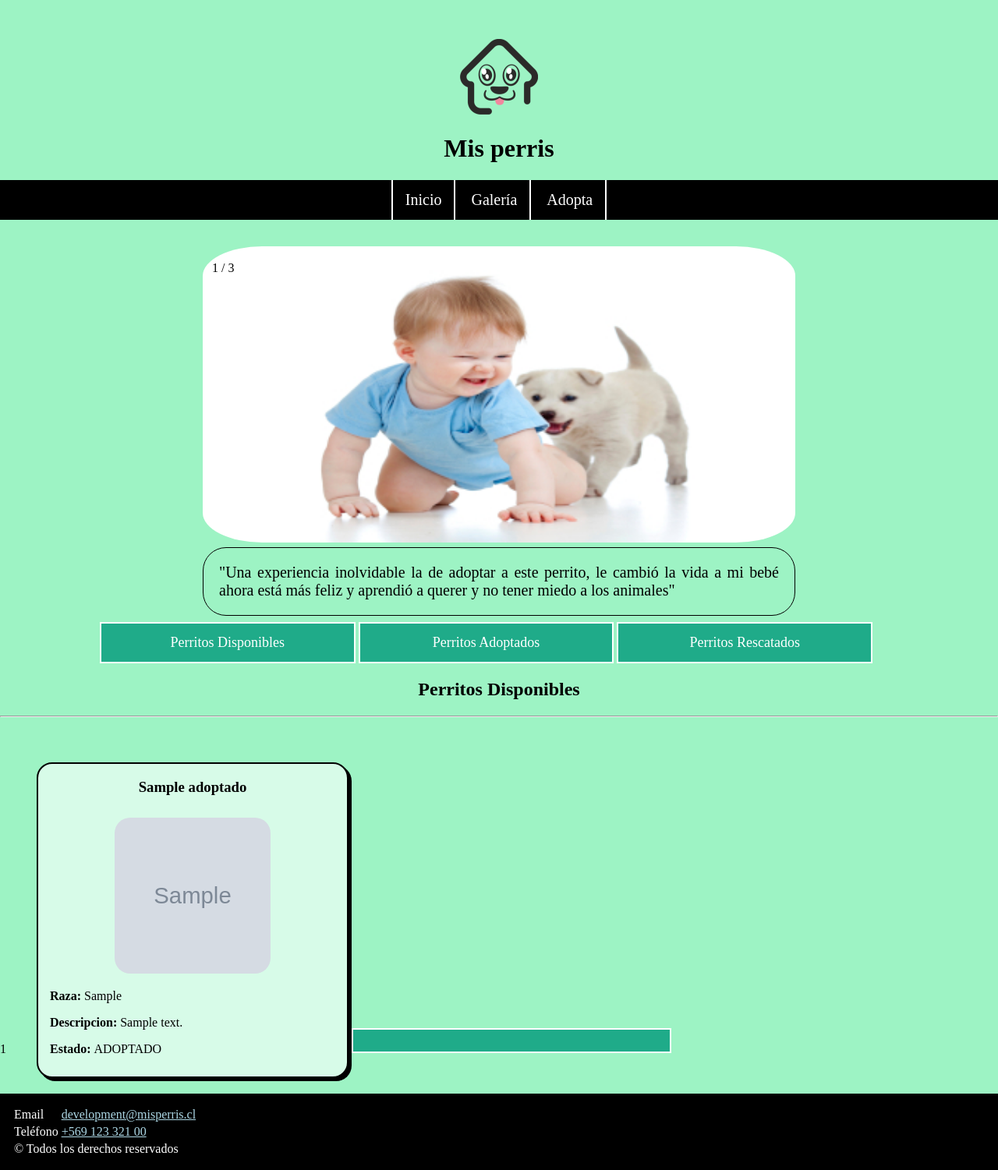
After one commit to GabrielConstenla/mis-perris, a Django app: page /detalle_perro/1/ in a window 1280 px wide. The commit adds this page. Shown: the whole page at 78% size. Run offline with Django 3.2, Linux system fonts and the light colour scheme; tables that the repository leaves empty hold one stand-in row (values such as "Sample post"); grey boxes marked "Sample" are stand-in pictures.

Commit message:
Se agrego 2 hmtls, se agrego 1 form y model cambio
Se agrego la funcionalidad de que el adoptante cambiara el estado del
perro y que ese cambio se viera reflejado en la base de datos, se agrego
el formulario para cambiar el estado del perro y se elimino la pf de
model y se agrego una pk por defecto del Django

```diff
--- a/misperris/models.py
+++ b/misperris/models.py
@@ -415,7 +415,6 @@ class Adoptante(models.Model):
 		return self.correo
 
 class Adoptado(models.Model):
-	idPerro = models.AutoField(primary_key=True)
 	fotografia = models.ImageField()
 	nombre = models.CharField(max_length=50)
 	raza = models.CharField(max_length=30)
--- /dev/null
+++ b/misperris/templates/misperris/detalle_perro.html
@@ -0,0 +1,39 @@
+{% extends 'misperris/base.html' %}
+{% load static %}
+
+
+
+{% block content %}
+
+  <main>
+
+    <div class="filtros">
+      <a href="{% url 'perritos_disponibles' %}">Perritos Disponibles</a>
+      <a href="{% url 'perritos_adoptados' %}">Perritos Adoptados</a>
+      <a href="{% url 'perritos_rescatados' %}">Perritos Rescatados</a>
+    </div>
+    <h2>Perritos Disponibles</h2>
+    <hr>
+
+    {% if adoptado.pk%}
+
+        {{ adoptado.pk }}
+
+    {% endif %}
+
+
+    <div class="contenedor_galeria">
+        <h3>{{ adoptado.nombre }}</h3>
+        <p><img class="imagenes" src="/media/{{ adoptado.fotografia }}"></p>
+        <div class="textogaleria">
+            <p><b>Raza: </b>{{ adoptado.raza }}</p>
+            <p><b>Descripcion: </b>{{ adoptado.descripcion|linebreaksbr }}</p>
+            <p><b>Estado: </b>{{ adoptado.estado }}</p>
+        </div>
+    </div>
+
+    <a class="btn btn-default" href="{% url 'adoptar_perro' pk=adoptado.pk %}"><span class="glyphicon glyphicon-pencil"></span></a>
+
+  </main>
+
+{% endblock %}
--- a/misperris/templates/misperris/galeriaDisponible.html
+++ b/misperris/templates/misperris/galeriaDisponible.html
@@ -15,7 +15,7 @@
     <hr>
     {% for adoptado in pDisponibles %}
         <div class="contenedor_galeria">
-            <h3>{{ adoptado.nombre }}</h3>
+            <h3><a href="{% url 'detalle_perro' pk=adoptado.pk %}">{{ adoptado.nombre }}</a></h3>
             <p><img class="imagenes" src="/media/{{ adoptado.fotografia }}"></p>
             <div class="textogaleria">
               <p><b>Raza: </b>{{ adoptado.raza }}</p>
--- a/misperris/urls.py
+++ b/misperris/urls.py
@@ -10,4 +10,6 @@ urlpatterns = [
     path('perritos_disponibles/', views.perritos_disponibles, name='perritos_disponibles'),
     path('perritos_adoptados/', views.perritos_adoptados, name='perritos_adoptados'),
     path('perritos_rescatados/', views.perritos_rescatados, name='perritos_rescatados'),
+    path('detalle_perro/<int:pk>/', views.detalle_perro, name='detalle_perro'),
+    path('detalle_perro/<int:pk>/adoptar', views.adoptar_perro, name='adoptar_perro'),
 ]
--- a/misperris/views.py
+++ b/misperris/views.py
@@ -1,7 +1,7 @@
 from django.shortcuts import render, get_object_or_404
 from django.utils import timezone
 from .models import Adoptante, Adoptado
-from .forms import AdoptanteForm
+from .forms import AdoptanteForm, AdoptadoForm
 from django.shortcuts import redirect
 
 
@@ -12,7 +12,6 @@ from django.contrib.auth import update_session_auth_hash
 # Create your views here.
 
 def index(request):
-    #adoptantes = Adoptante.objects.filter(fechaNacimiento=timezone.now()).order_by('fechaNacimiento')
     adoptantes = Adoptante.objects.order_by('run')
     adoptados = Adoptado.objects.order_by('nombre')
     return render(request, 'misperris/index.html', {'adoptantes': adoptantes, 'adoptados': adoptados})
@@ -31,7 +30,7 @@ def adopta(request):
         if form.is_valid():
             Adoptante = form.save(commit=False)
             Adoptante.save()
-            return redirect('index')
+            return redirect('perritos_disponibles')
     else:
         form = AdoptanteForm()
     return render(request, 'misperris/adopta.html',{'form': form})
@@ -46,7 +45,7 @@ def password_change(request):
     else:
         ...
 
-
+@login_required
 def perritos_disponibles(request):
     pDisponibles = Adoptado.objects.filter(estado__contains='Disponible')
     return render(request, 'misperris/galeriaDisponible.html', {'pDisponibles': pDisponibles})
@@ -58,3 +57,20 @@ def perritos_rescatados(request):
 def perritos_adoptados(request):
     pAdoptados = Adoptado.objects.filter(estado__contains='Adoptado')
     return render(request, 'misperris/galeriaAdoptado.html', {'pAdoptados': pAdoptados})
+
+def detalle_perro(request, pk):
+    adoptado = get_object_or_404(Adoptado, pk=pk)
+    return render(request, 'misperris/detalle_perro.html',{'adoptado': adoptado})
+
+@login_required
+def adoptar_perro(request, pk):
+    adoptado = get_object_or_404(Adoptado, pk=pk)
+    if request.method == "POST":
+        form = AdoptadoForm(request.POST, instance=adoptado)
+        if form.is_valid():
+            adoptado = form.save(commit=False)
+            adoptado.save()
+            return redirect('galeria')
+    else:
+        form = AdoptadoForm(instance=adoptado)
+    return render(request, 'misperris/adoptar_perro.html', {'form': form})
```
Also changed, not shown: misperris/forms.py (+7 -1 lines), misperris/templates/misperris/adoptar_perro.html (added, +19 -0 lines), media/Ferrito100.jpg (added), media/Perdo100.jpg (added), media/shiba350.jpg (added), media/shiba350_m44Q35f.jpg (added), misperris/migrations/0010_auto_20181028_1659.py (added).
